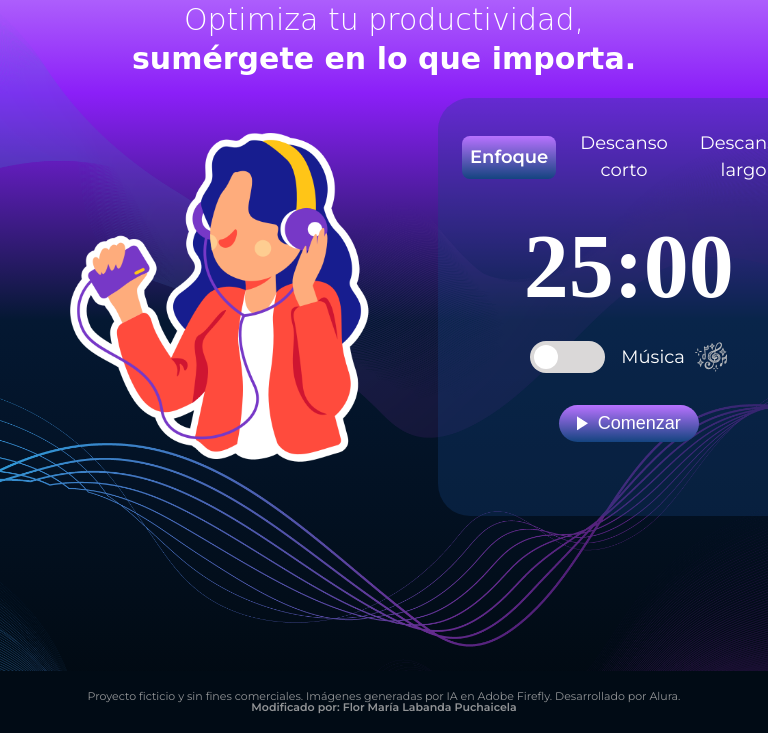
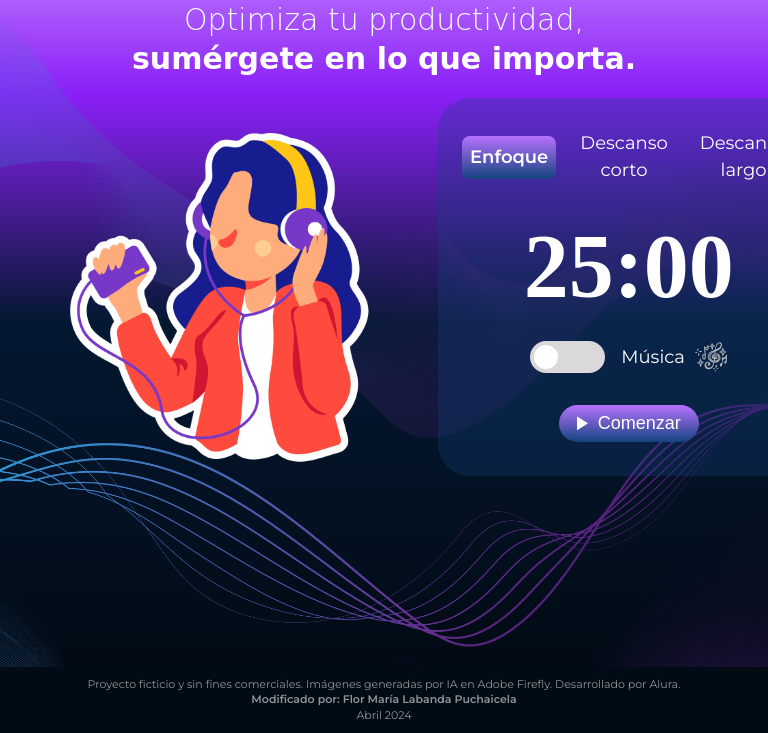
Before and after one commit to Mariq12/fokus-curso-alura, a plain HTML site: page index.html in a window 768 px wide. Shown: the part 67-800 px from the top of the page. Drawn offline with nearby package versions, Linux system fonts and the light colour scheme; a web font is replaced by a local one.

Commit message:
Subir cambio tamaño

```diff
--- a/styles/style.css
+++ b/styles/style.css
@@ -112,7 +112,7 @@ h6 {
     margin: 2rem 0 0 0;
     width: 57rem;
     max-width: 90%;
-    height: 36.5rem;
+    height: 33rem;
     margin-right: 4rem;
 }
 
@@ -257,7 +257,7 @@ h6 {
     display: flex;
     justify-content: center;
     align-items: center;
-    padding: 2rem 6rem;
+    padding: 1rem 6rem;
     background: var(--footer);
     color: var(--footer-text);
     margin-top: auto;
@@ -273,11 +273,11 @@ h6 {
     color: var(--fotter-text);
     text-align: center;
     font-family: Montserrat;
-    font-size: 1.3rem;
+    font-size: 1.2rem;
     font-style: normal;
     font-weight: 400;
     width: 100%;
-    /* Ocupar todo el ancho disponible */
+    line-height: 140%;
 }
 
 
@@ -288,7 +288,7 @@ h6 {
     }
 
     .app__card {
-        height: 37rem;
+        height: 33rem;
         width: 48rem;
     }
 
```
Also changed, not shown: index.html (+2 -1 lines).
